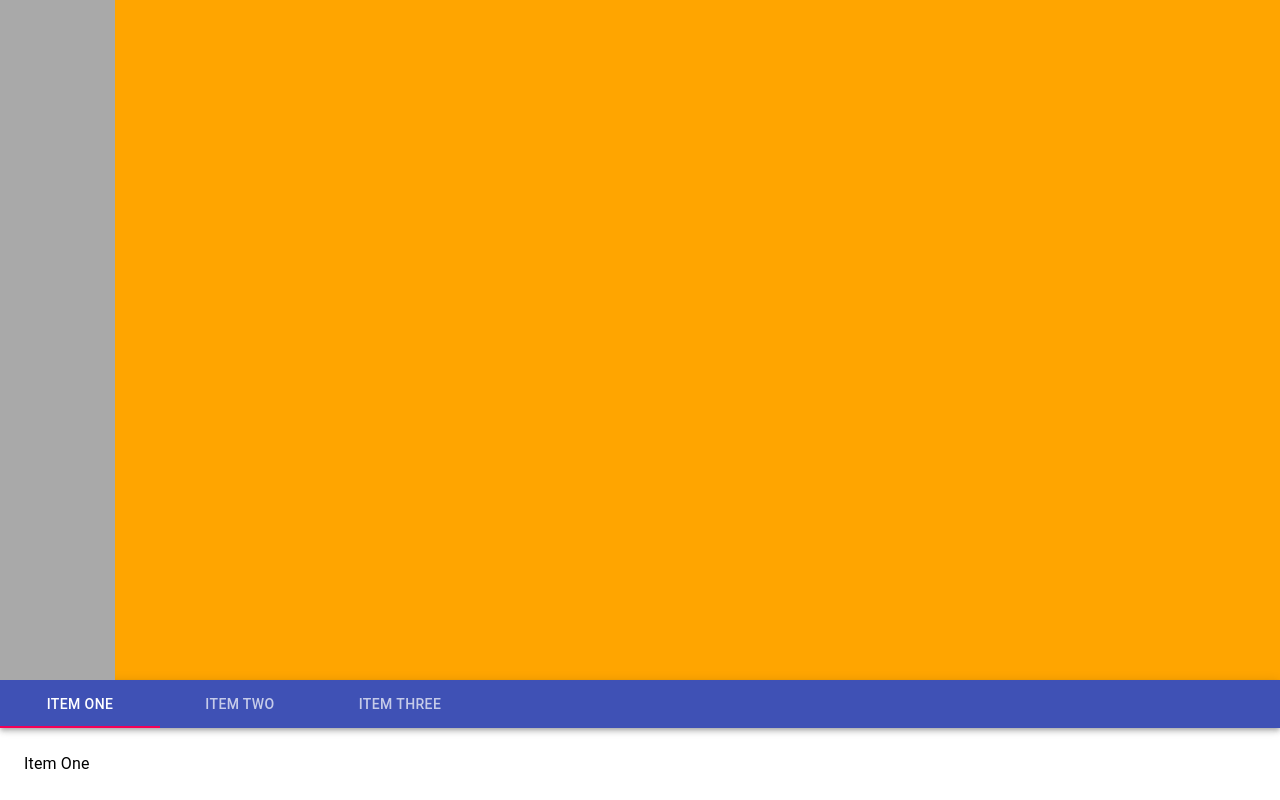
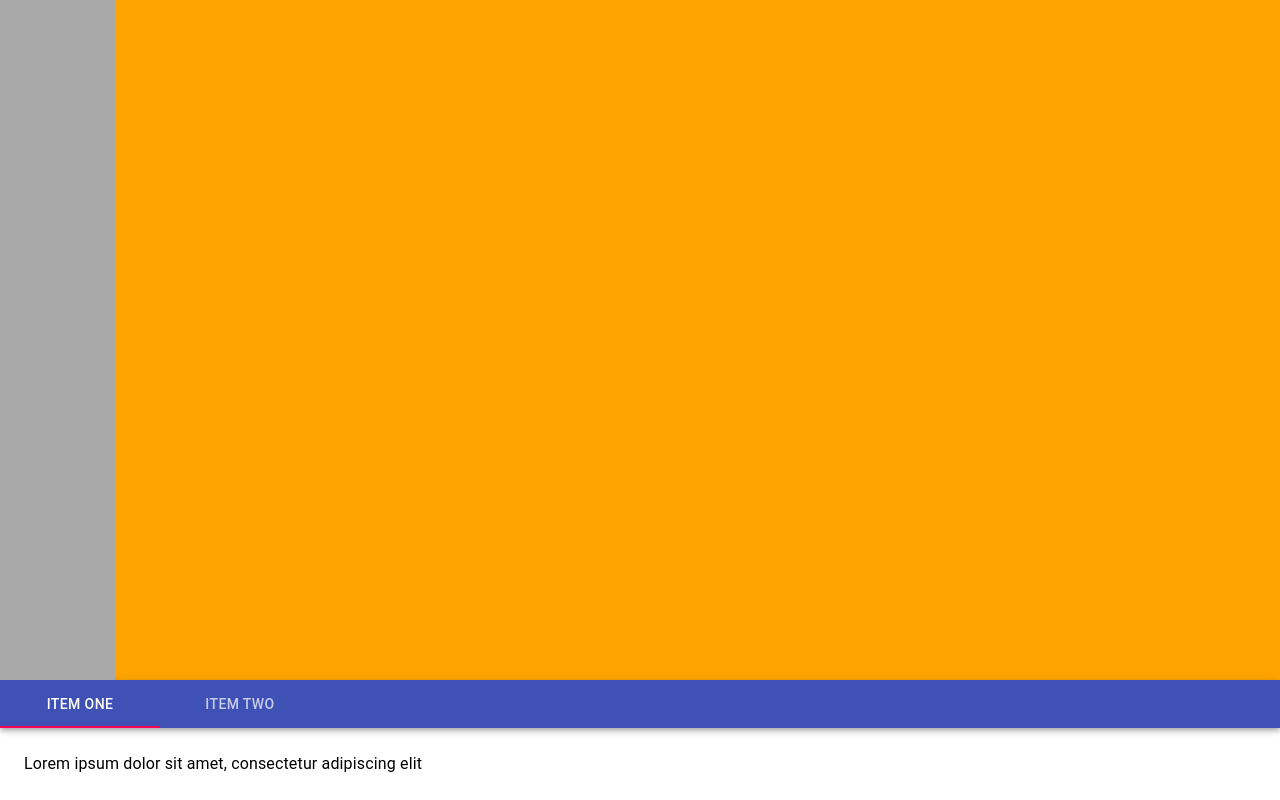
Before and after one commit to Yuriy650/project-5team, a React (Create React App) app: page /categories in a window 1280 px wide. Shown: the part 520-1320 px from the top of the page. Built offline with nearby package versions, Linux system fonts and the light colour scheme.

Commit message:
before pull

```diff
--- a/src/components/Tabs/TabsContent.js
+++ b/src/components/Tabs/TabsContent.js
@@ -1,15 +1,9 @@
 import React from 'react';
 import PropTypes from 'prop-types';
 import { makeStyles } from '@material-ui/core/styles';
-// import AppBar from '@material-ui/core/AppBar';
-// import Tabs from '@material-ui/core/Tabs';
-// import Tab from '@material-ui/core/Tab';
-// import Typography from '@material-ui/core/Typography';
-// import Box from '@material-ui/core/Box';
-
 import {AppBar, Tabs, Tab, Typography, Box} from '@material-ui/core';
-
-
+import Content from "./Content";
+import SeconContent from "./SecondContent"
 function TabPanel(props) {
   const { children, value, index, ...other } = props;
 
@@ -64,18 +58,15 @@ export default function SimpleTabs() {
         <Tabs value={value} onChange={handleChange} aria-label="simple tabs example">
           <Tab label="Item One" {...a11yProps(0)} />
           <Tab label="Item Two" {...a11yProps(1)} />
-          <Tab label="Item Three" {...a11yProps(2)} />
         </Tabs>
       </AppBar>
       <TabPanel value={value} index={0}>
-        Item One
+        <Content />
       </TabPanel>
       <TabPanel value={value} index={1}>
-        Item Two
+        <SeconContent />
       </TabPanel>
-      <TabPanel value={value} index={2}>
-        Item Three
-      </TabPanel>
+
     </div>
   );
 }
```
Also changed, not shown: 1 other file (tests, documents, lock files or other folders).
